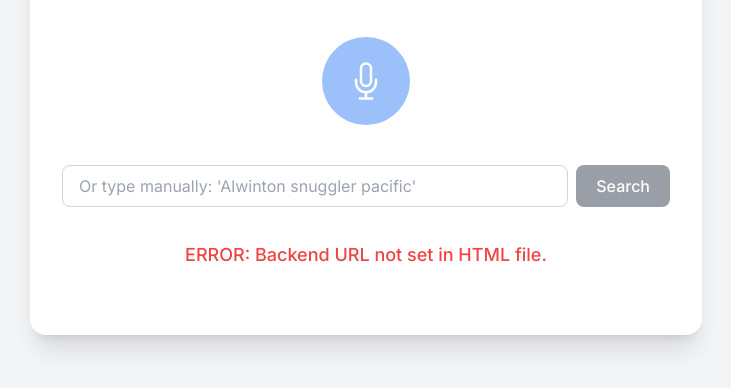
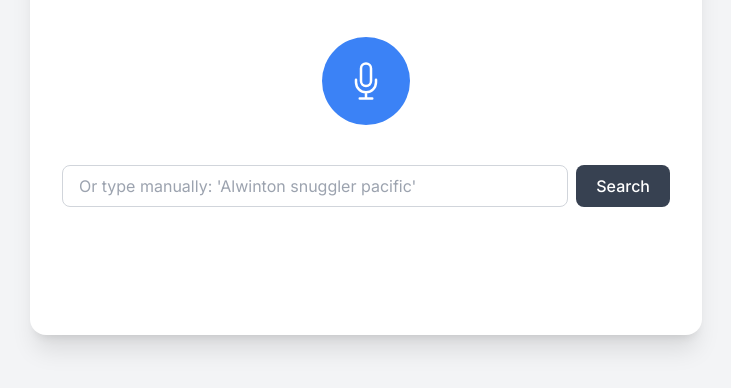
Before and after one commit to sameercodes28/SS, a plain HTML site: page index.html in a window 1280 px wide. Shown: the part 296-684 px from the top of the page, without its empty margins (274-1005 px from the left). Drawn offline with nearby package versions, Linux system fonts and the light colour scheme.

Commit message:
Update backend API URL placeholder in index.html

```diff
--- a/index.html
+++ b/index.html
@@ -186,7 +186,7 @@
         // const API_KEY = 'YOUR_API_KEY_HERE';
 
         // Check if the URL has been replaced
-        if (BACKEND_API_URL.includes('https://us-central1-sofaproject-476903.cloudfunctions.net/sofa-prototype-api')) {
+        if (BACKEND_API_URL.includes('YOUR_GOOGLE_CLOUD_FUNCTION_URL_HERE')) {
             showError('ERROR: Backend URL not set in HTML file.');
             micButton.disabled = true;
             searchButton.disabled = true;
```
